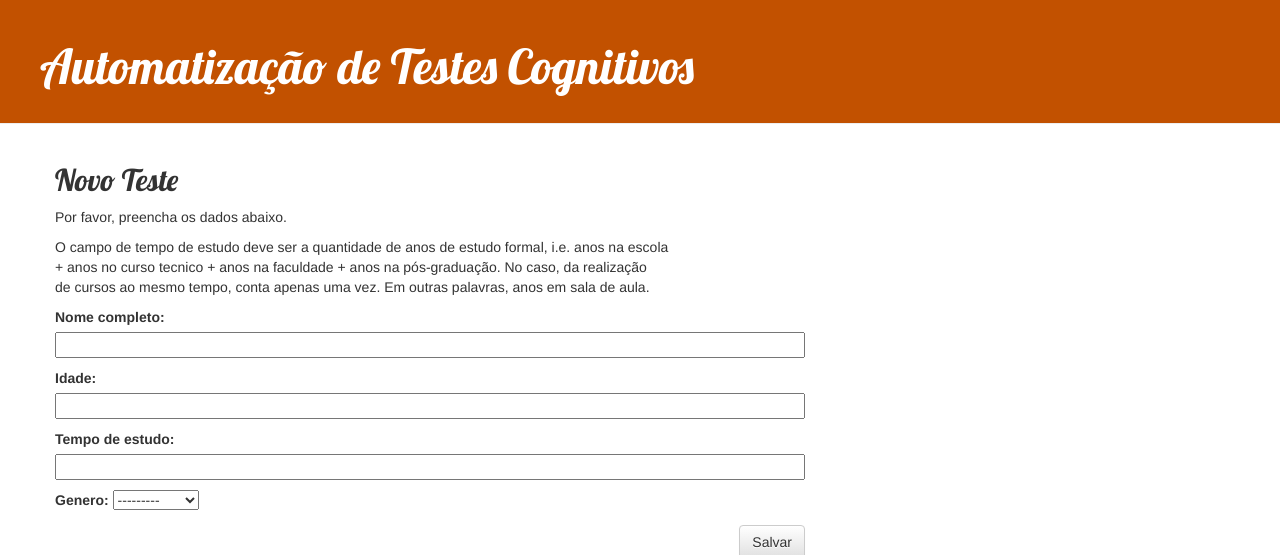
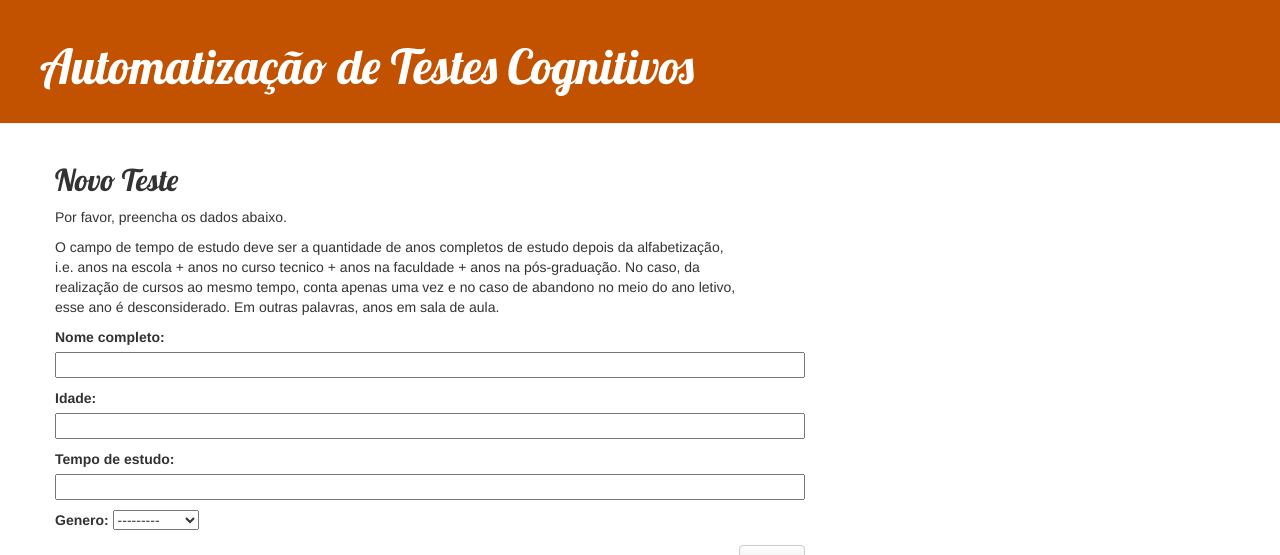
Before and after one commit to rodrigomelo89/cognitive-web-tests, a Django app: page /formulario/ in a window 1280 px wide. Shown: the top 555 px of the page. Run offline with Django 3.2, Linux system fonts and the light colour scheme; some libraries are stand-ins or nearby versions.

Commit message:
mudança nos textos do formulario e do teste, forma de nomear o arquivo de audio

```diff
--- a/cognitive_webapp/settings.py
+++ b/cognitive_webapp/settings.py
@@ -27,7 +27,7 @@ with open(arq) as f:
     SECRET_KEY = f.read().strip()
 
 # SECURITY WARNING: don't run with debug turned on in production!
-DEBUG = True
+DEBUG = False
 
 ALLOWED_HOSTS = ['127.0.0.1', '.pythonanywhere.com', '192.168.0.13']
 
--- a/frontpage/templates/frontpage/formulario.html
+++ b/frontpage/templates/frontpage/formulario.html
@@ -4,9 +4,10 @@
     <h2>Novo Teste</h2>
     <div>
         <p>Por favor, preencha os dados abaixo.</p>
-        <p>O campo de tempo de estudo deve ser a quantidade de anos de estudo formal, i.e. anos na escola<br>
-            + anos no curso tecnico + anos na faculdade +  anos na pós-graduação. No caso, da realização <br>
-        de cursos ao mesmo tempo, conta apenas uma vez. Em outras palavras, anos em sala de aula.</p>
+        <p>O campo de tempo de estudo deve ser a quantidade de anos completos de estudo depois da alfabetização, <br>
+        i.e. anos na escola + anos no curso tecnico + anos na faculdade +  anos na pós-graduação. No caso, da <br>
+        realização de cursos ao mesmo tempo, conta apenas uma vez e no caso de abandono no meio do ano letivo, <br>
+        esse ano é desconsiderado. Em outras palavras, anos em sala de aula.</p>
     </div>
     <form method="POST" class="post-form">{% csrf_token %}
         {{ form.as_p }}
--- a/frontpage/templates/frontpage/teste_cognitivo.html
+++ b/frontpage/templates/frontpage/teste_cognitivo.html
@@ -10,8 +10,8 @@
 {% block content %}
     <div>
         <h2>Teste de Fluência Verbal Semântica</h2>
-        <p>Esse teste consiste em se falar o maior número de animais que o(a) paciente conseguir lembrar dentro do <br>
-            intervalo de 1 minuto. Para realizar o teste através desse site, por favor, verifique a presença <br>
+        <p>Esse teste consiste em se falar o maior número de animais que o(a) paciente conseguir lembrar dentro de <br>
+            um certo intervalo de tempo. Para realizar o teste através desse site, por favor, verifique a presença <br>
             do microfone e conceda a autorização ao acesso do microfone. </p>
         <p>Quando estiver pronto clique no botão abaixo para começar a gravar. Durante o processo de gravação, <br>
         a caixa de texto irá mostrar "gravando". Ao termino do tempo a mensagem irá mudar para "processando". <br>
--- a/frontpage/views.py
+++ b/frontpage/views.py
@@ -40,7 +40,7 @@ def teste_cognitivo(request, pk):  # página onde será realizado o teste de flu
     if request.method == 'POST':  # aguarda o botão ser clicado
         # acessa variavel global do caminho do arquivo
         global file_path
-        name = results.nome_completo + '_' + str(pk) +'.wav'  # cria variavel com o nome do paciente
+        name = str(pk) + '_' + results.nome_completo +'.wav'  # cria variavel com o nome do paciente
         # print(file_path.name, type(request.FILES['banda']))
         if name not in file_path.name:
             file_path = file_path/name  # adiciona o nome do arquivo
@@ -57,7 +57,7 @@ def respostas(request, pk):  # página onde será exibido os resultados
     # print(file_path, 'aqui aqui aqui aqui')
     n = convert2wav.convert2wav(file_path, file_path)  # converte o arquivo em wav com 16 bits per sample
     # print(n)
-    result.audioRecorded.name = result.nome_completo + '_' + str(pk) + '.wav'  # salva o áudio na ficha do paciente
+    result.audioRecorded.name = str(pk) + '_' + result.nome_completo + '.wav'  # salva o áudio na ficha do paciente
     if n >= 60000:
         convert2wav.split_audio(file_path)
         file = [file_path.parent / "chunk_1.wav", file_path.parent / "chunk_2.wav"]
--- a/ggl_code.py
+++ b/ggl_code.py
@@ -15,8 +15,8 @@ def transcribe_file(speech_file):
     path_ = path_/ 'teste de fluencia-2b49c4cc975c.json'
 
     """Transcribe the given audio file."""
-    client = speech_v1.SpeechClient()  # cria o cliente da API do google
-    # client = speech_v1.SpeechClient.from_service_account_json(path_)
+    # client = speech_v1.SpeechClient()  # cria o cliente da API do google
+    client = speech_v1.SpeechClient.from_service_account_json(path_)
 
     with io.open(speech_file, 'rb') as audio_file:  # abre o arquivo de audio
         content = audio_file.read()  # ler o conteudo
```
